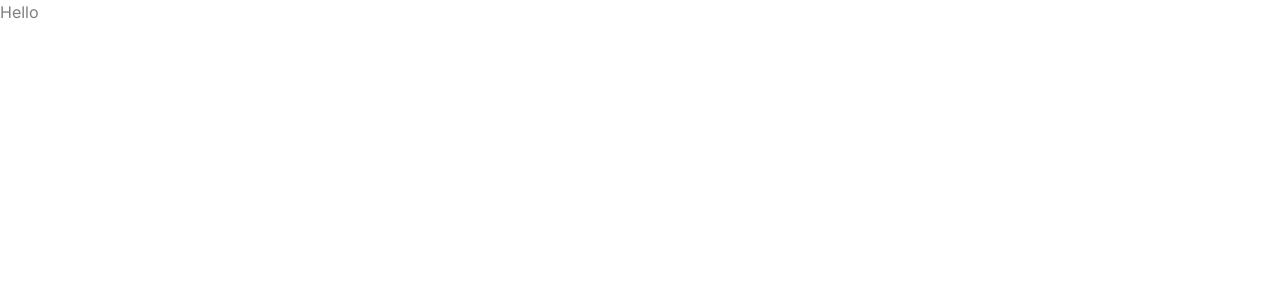
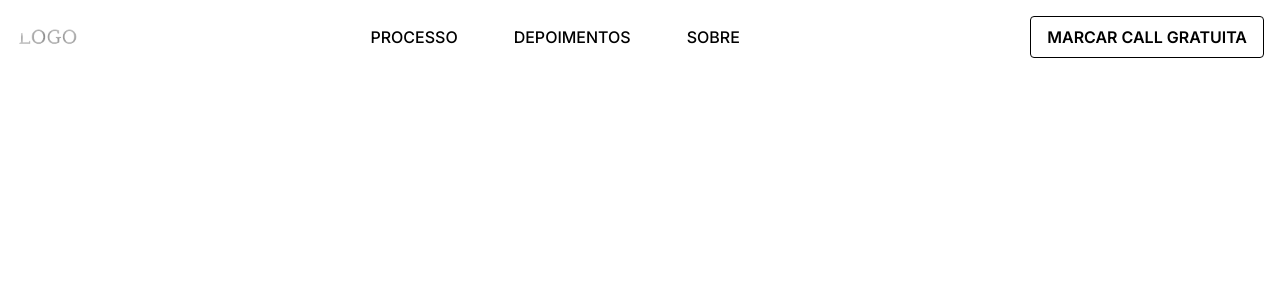
Before and after one commit to immarcolagroot/lp-conversion-template, a Next.js app: page / in a window 1280 px wide. Shown: the top 300 px of the page. Built offline with nearby package versions, Linux system fonts and the light colour scheme.

Commit message:
Criação da nav

```diff
--- a/src/app/page.tsx
+++ b/src/app/page.tsx
@@ -1,5 +1,5 @@
-import Image from "next/image";
+import Header from "@/components/Header";
 
 export default function Home() {
-  return <h1 className="text-black-50">Hello</h1>;
+  return <Header />
 }
--- a/src/components/Header.tsx
+++ b/src/components/Header.tsx
@@ -1,7 +1,34 @@
+import Image from 'next/image'
+
 export default function Header() {
   return (
-    <header>
-      <img />
-    </header>
+    <nav className="bg-white border-gray-200 dark:bg-gray-900">
+
+      <div className="max-w-screen-xl flex flex-wrap items-center justify-between mx-auto p-4">
+
+        <a href="#" className="flex items-center space-x-3 rtl:space-x-reverse">
+          <img src="/assets/images/logo.png" className="h-8" alt="Logo" />
+        </a>
+
+        <div className="hidden w-full md:block md:w-auto" id="navbar-default">
+          <ul className="font-medium flex flex-col p-4 md:p-0 mt-4 border border-gray-100 rounded-lg bg-gray-50 md:flex-row md:space-x-8 rtl:space-x-reverse md:mt-0 md:border-0 md:bg-white dark:bg-gray-800 md:dark:bg-gray-900 dark:border-gray-700">
+            <li>
+              <a href="#" className="block py-2 px-3 text-black">PROCESSO</a>
+            </li>
+            <li>
+              <a href="#" className="block py-2 px-3 text-black">DEPOIMENTOS</a>
+            </li>
+            <li>
+              <a href="#" className="block py-2 px-3 text-black">SOBRE</a>
+            </li>
+          </ul>
+        </div>
+
+        <button className="bg-transparent font-semibold py-2 px-4 border rounded">
+          MARCAR CALL GRATUITA
+        </button>
+
+      </div>
+    </nav>
   );
 }
```
Also changed, not shown: public/assets/images/logo.png (added).
